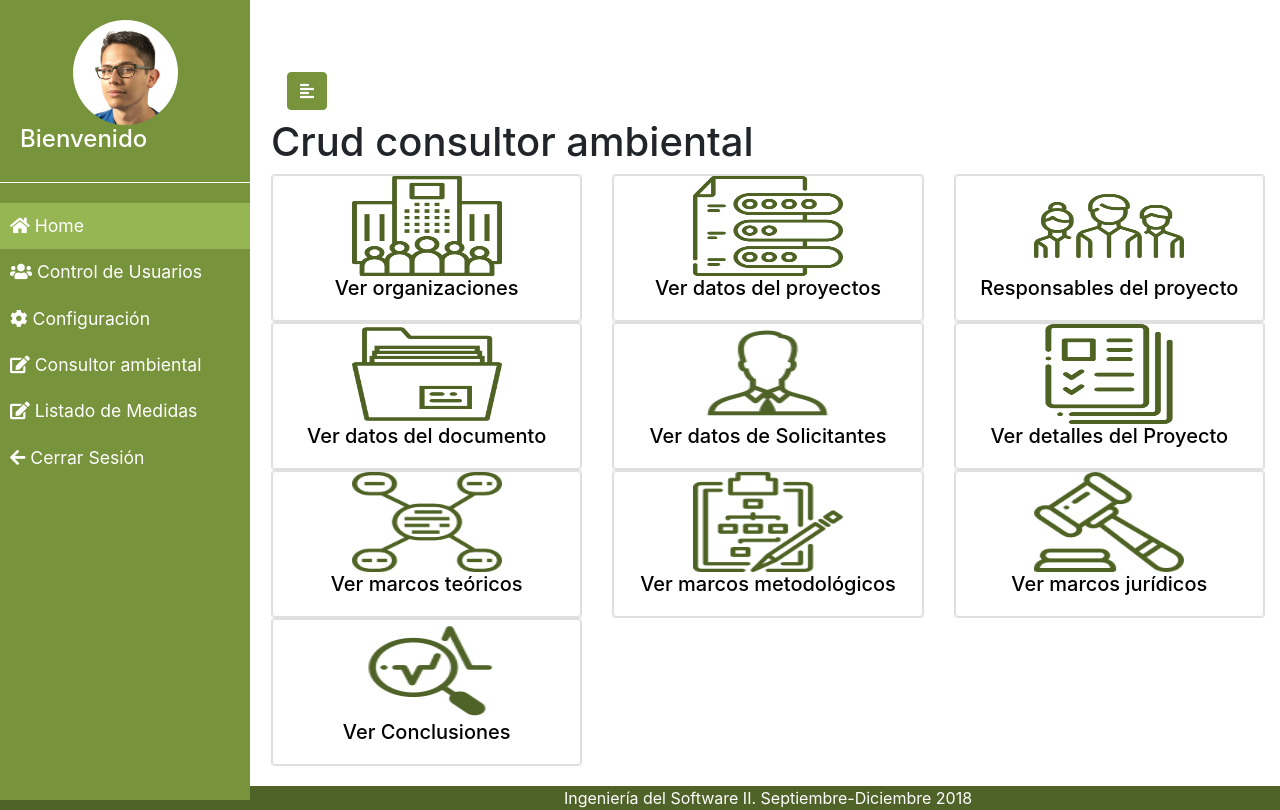
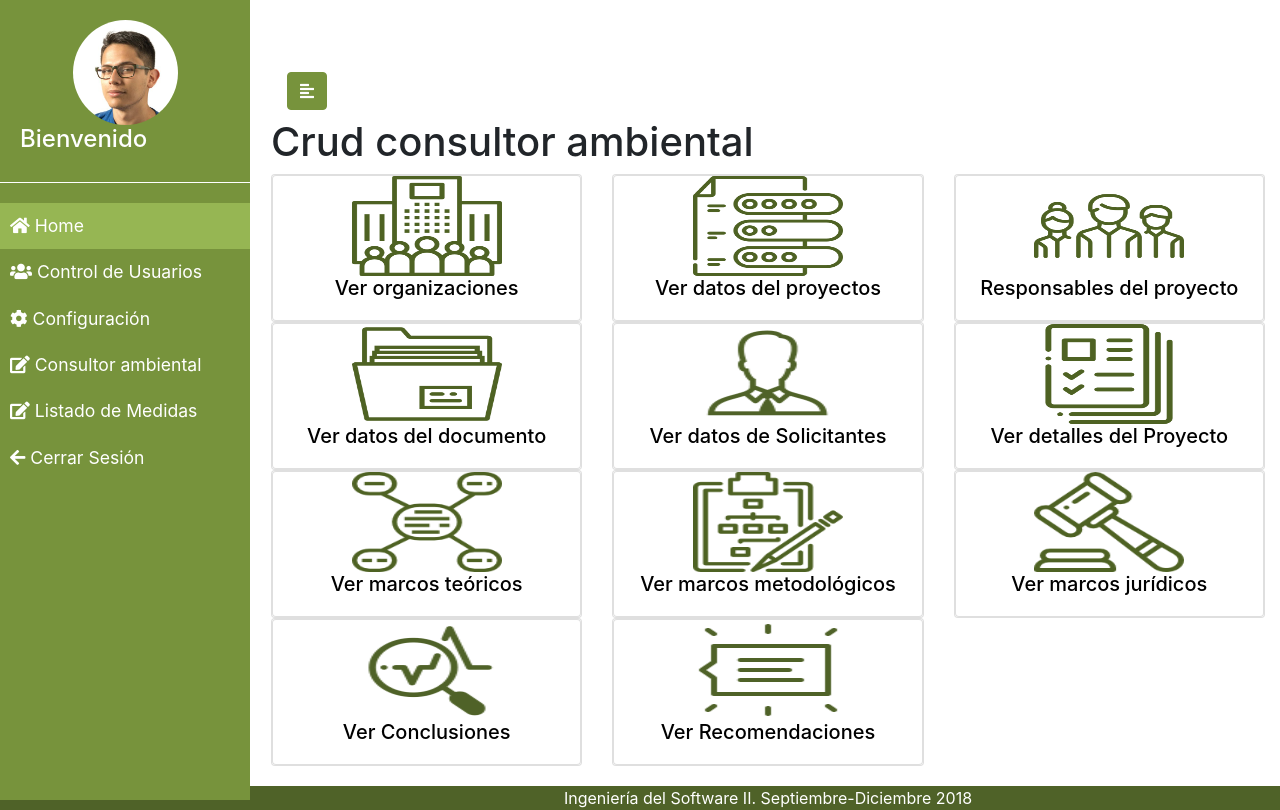
Before and after one commit to german1608/EIA_CI4712, a Django app: page /consultor-crud/ in a window 1280 px wide. Run offline with Django 3.2, Linux system fonts and the light colour scheme; some libraries are stand-ins or nearby versions.

Commit message:
vista de recomendaciones

```diff
--- a/eia_app/templates/eia_app/consultor-crud_index.html
+++ b/eia_app/templates/eia_app/consultor-crud_index.html
@@ -223,7 +223,18 @@
     </div>
   </div>
   <div class="col s4">
-
+    <div class="card">
+      <a href="{% url "consultor-crud:lista-recomendaciones-proyecto" %}">
+        <div class="card">
+          <img class="icon" src="{% static 'img/recomendacion.png' %}" height="100" width="150">
+          <div class="card-title">
+            <h5>
+              Ver Recomendaciones
+            </h5>
+          </div>
+        </div>
+      </a>
+    </div>
   </div>
   <div class="col s4">
 
--- a/eia_app/templates/eia_app/recomendaciones_proyecto/list.html
+++ b/eia_app/templates/eia_app/recomendaciones_proyecto/list.html
@@ -8,7 +8,7 @@
 
 <h3>Lista de recomendaciones de proyectos</h3>
 <p>
-    <a id="add" href="{% url "consultor-crud:nuevo-recomendaciones-proyecto" %}">Agregar recomendaciones de un proyecto</a>
+  <button type="button" class="btn btn-info"><a id="add" href="{% url "consultor-crud:nuevo-recomendaciones-proyecto" %}">Agregar recomendaciones de un proyecto</a></button>
 </p>
 <div class="container" style="width:90% !important">
   {%if object_list.count > 0%}
```
Also changed, not shown: static/img/recomendacion.png (added).
